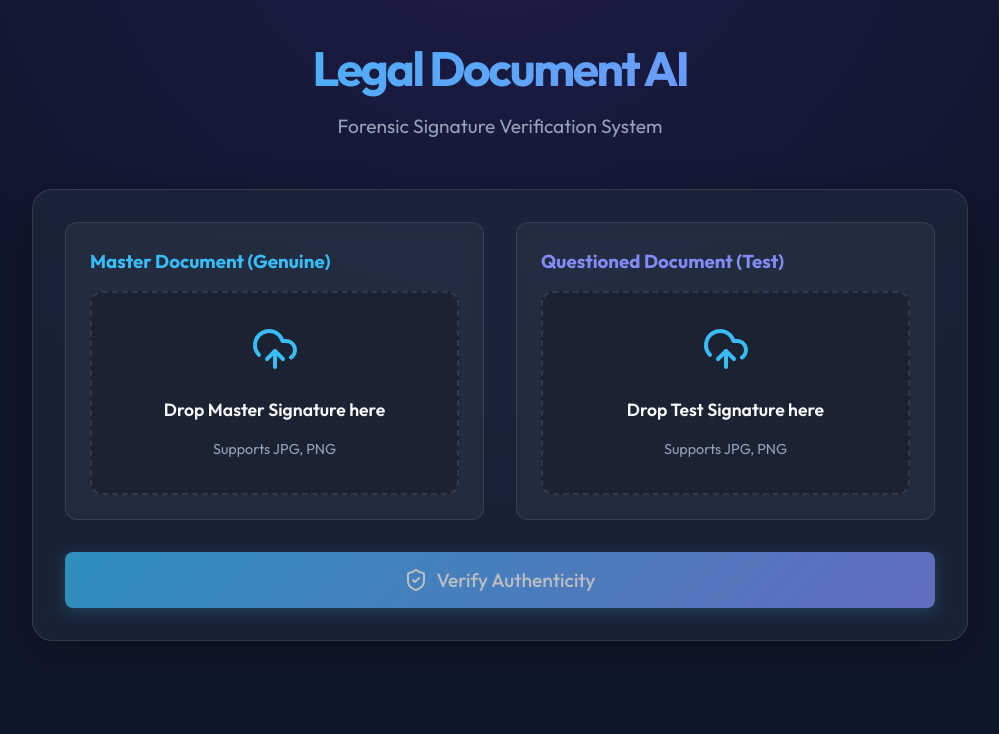
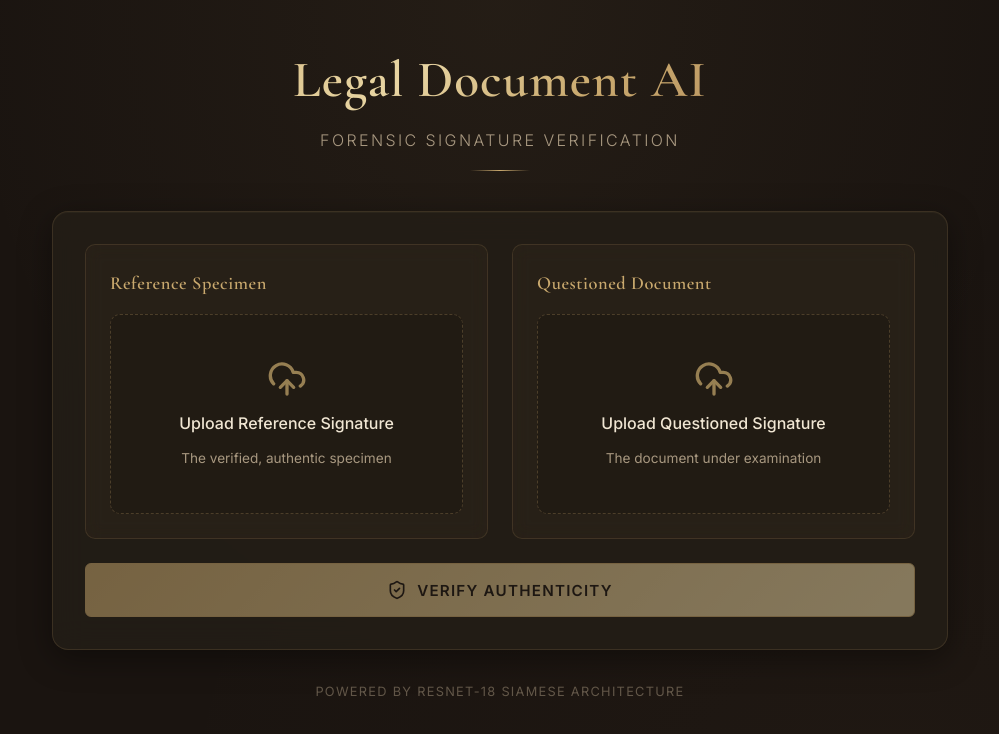
Before and after one commit to subki72/forensic-signature-ai, a React app in the folder frontend/: page / in a window 1280 px wide. Shown: the top 734 px of the page, without its empty margins (140-1139 px from the left). Built offline with nearby package versions, Linux system fonts and the light colour scheme; the HTML template or start-up script is replaced by a standard one.

Commit message:
redesign: old money dark theme + all English UI and API output

```diff
--- a/frontend/src/App.jsx
+++ b/frontend/src/App.jsx
@@ -25,7 +25,7 @@ function App() {
 
   const handleVerify = async () => {
     if (!masterFile || !testFile) {
-      setError("Please upload both signature documents.");
+      setError("Please upload both signature documents before proceeding.");
       return;
     }
 
@@ -49,31 +49,30 @@ function App() {
       }
 
       const data = await response.json();
-      setResult(data.verifikasi);
+      setResult(data.verification);
     } catch (err) {
       console.error(err);
-      setError("Connection failed. Ensure the FastAPI backend is running.");
+      setError("Connection failed. Please ensure the backend server is running.");
     } finally {
       setIsLoading(false);
     }
   };
 
-  const isSuccess = result?.status === "ASLI (TERVERIFIKASI)";
+  const isSuccess = result?.status === "AUTHENTIC (VERIFIED)";
 
   return (
     <div className="container">
       <header className="header">
         <h1 className="text-gradient">Legal Document AI</h1>
-        <p>Forensic Signature Verification System</p>
+        <p>Forensic Signature Verification</p>
+        <div className="divider" />
       </header>
 
       <main className="glass-panel" style={{ padding: '2rem' }}>
         <div className="grid-2">
-          {/* Master Signature Dropzone */}
+          {/* Master Signature */}
           <div className="glass-card" style={{ padding: '1.5rem' }}>
-            <h3 style={{ marginBottom: '1rem', color: 'var(--accent-primary)' }}>
-              Master Document (Genuine)
-            </h3>
+            <h3 className="card-label">Reference Specimen</h3>
             <div className={`dropzone ${masterFile ? 'active' : ''}`}>
               <input
                 type="file"
@@ -81,22 +80,20 @@ function App() {
                 onChange={(e) => handleFileChange(e, setMasterFile, setMasterPreview)}
               />
               {masterPreview ? (
-                <img src={masterPreview} alt="Master Preview" className="image-preview" />
+                <img src={masterPreview} alt="Reference Preview" className="image-preview" />
               ) : (
                 <>
                   <UploadCloud className="dropzone-icon" />
-                  <div className="dropzone-title">Drop Master Signature here</div>
-                  <div className="dropzone-desc">Supports JPG, PNG</div>
+                  <div className="dropzone-title">Upload Reference Signature</div>
+                  <div className="dropzone-desc">The verified, authentic specimen</div>
                 </>
               )}
             </div>
           </div>
 
-          {/* Questioned Signature Dropzone */}
+          {/* Questioned Signature */}
           <div className="glass-card" style={{ padding: '1.5rem' }}>
-            <h3 style={{ marginBottom: '1rem', color: 'var(--accent-secondary)' }}>
-              Questioned Document (Test)
-            </h3>
+            <h3 className="card-label">Questioned Document</h3>
             <div className={`dropzone ${testFile ? 'active' : ''}`}>
               <input
                 type="file"
@@ -104,12 +101,12 @@ function App() {
                 onChange={(e) => handleFileChange(e, setTestFile, setTestPreview)}
               />
               {testPreview ? (
-                <img src={testPreview} alt="Test Preview" className="image-preview" />
+                <img src={testPreview} alt="Questioned Preview" className="image-preview" />
               ) : (
                 <>
                   <UploadCloud className="dropzone-icon" />
-                  <div className="dropzone-title">Drop Test Signature here</div>
-                  <div className="dropzone-desc">Supports JPG, PNG</div>
+                  <div className="dropzone-title">Upload Questioned Signature</div>
+                  <div className="dropzone-desc">The document under examination</div>
                 </>
               )}
             </div>
@@ -117,8 +114,8 @@ function App() {
         </div>
 
         {error && (
-          <div style={{ color: 'var(--accent-error)', display: 'flex', alignItems: 'center', gap: '8px', marginBottom: '1rem', padding: '1rem', background: 'rgba(239,68,68,0.1)', borderRadius: 'var(--radius-sm)' }}>
-            <AlertCircle size={20} />
+          <div className="error-box">
+            <AlertCircle size={18} />
             {error}
           </div>
         )}
@@ -127,53 +124,57 @@ function App() {
           className="btn-primary"
           onClick={handleVerify}
           disabled={isLoading || !masterFile || !testFile}
-          style={{ width: '100%', padding: '1rem', fontSize: '1.2rem' }}
+          style={{ width: '100%', padding: '1rem', fontSize: '0.95rem' }}
         >
           {isLoading ? (
             <div className="spinner" />
           ) : (
             <>
-              <ShieldCheck size={24} />
+              <ShieldCheck size={20} />
               Verify Authenticity
             </>
           )}
         </button>
 
-        {/* Results Section */}
+        {/* Results */}
         {result && (
           <div className="result-card glass-card">
             <div className={`status-badge ${isSuccess ? 'status-success' : 'status-fail'}`}>
               <div style={{ display: 'flex', alignItems: 'center', gap: '8px' }}>
-                {isSuccess ? <CheckCircle2 size={24} /> : <XCircle size={24} />}
-                {isSuccess ? 'VERIFIED [ASLI]' : 'REJECTED [FORGED/BEDA]'}
+                {isSuccess ? <CheckCircle2 size={20} /> : <XCircle size={20} />}
+                {isSuccess ? 'Authentic' : 'Forgery Detected'}
               </div>
             </div>
 
             <div className="score-container">
               <div className="score-value text-gradient">
-                {(result.skor_kemiripan * 100).toFixed(2)}%
+                {(result.similarity_score * 100).toFixed(2)}%
               </div>
               <div className="score-label">
-                Similarity Score (System Threshold: {result.threshold_sistem})
+                Similarity Score — Threshold: {result.system_threshold}
               </div>
 
               <div className="progress-bar">
                 <div
                   className="progress-fill"
                   style={{
-                    width: `${Math.min(100, Math.max(0, result.skor_kemiripan * 100))}%`,
-                    background: isSuccess ? 'var(--accent-success)' : 'var(--accent-error)'
+                    width: `${Math.min(100, Math.max(0, result.similarity_score * 100))}%`,
+                    background: isSuccess
+                      ? 'linear-gradient(90deg, #7a9e7e, #a3c4a7)'
+                      : 'linear-gradient(90deg, #b85c5c, #d48a8a)'
                   }}
                 />
               </div>
             </div>
 
             <div className="analysis-text">
-              <strong>AI Analysis:</strong> {result.hasil_analisa}
+              <strong>Analysis:</strong> {result.analysis}
             </div>
           </div>
         )}
       </main>
+
+      <div className="footer">Powered by ResNet-18 Siamese Architecture</div>
     </div>
   );
 }
--- a/frontend/src/index.css
+++ b/frontend/src/index.css
@@ -1,30 +1,30 @@
-@import url('https://fonts.googleapis.com/css2?family=Outfit:wght@300;400;500;600;700&display=swap');
+@import url('https://fonts.googleapis.com/css2?family=Cormorant+Garamond:wght@400;500;600;700&family=Inter:wght@300;400;500;600&display=swap');
 
 :root {
-  /* Core Colors */
-  --bg-primary: #0f172a;
-  --bg-secondary: #1e293b;
-  --bg-tertiary: #334155;
-  --accent-primary: #38bdf8;
-  --accent-secondary: #818cf8;
-  --accent-success: #10b981;
-  --accent-error: #ef4444;
-  --text-primary: #f8fafc;
-  --text-secondary: #94a3b8;
-  --border-color: rgba(255, 255, 255, 0.1);
-  --glass-bg: rgba(30, 41, 59, 0.7);
+  /* Old Money Color Palette */
+  --bg-primary: #1a1410;
+  --bg-secondary: #241e17;
+  --bg-tertiary: #2e261e;
+  --accent-primary: #c9a96e;
+  --accent-secondary: #a67c52;
+  --accent-success: #7a9e7e;
+  --accent-error: #b85c5c;
+  --text-primary: #f0e6d3;
+  --text-secondary: #a89880;
+  --border-color: rgba(201, 169, 110, 0.15);
+  --glass-bg: rgba(36, 30, 23, 0.85);
 
   /* Layout */
-  --radius-sm: 8px;
-  --radius-md: 12px;
-  --radius-lg: 20px;
-  --radius-xl: 32px;
+  --radius-sm: 6px;
+  --radius-md: 10px;
+  --radius-lg: 16px;
+  --radius-xl: 24px;
 
-  font-family: 'Outfit', system-ui, -apple-system, BlinkMacSystemFont, "Segoe UI", Roboto, "Helvetica Neue", Arial, sans-serif;
+  font-family: 'Inter', system-ui, -apple-system, BlinkMacSystemFont, "Segoe UI", Roboto, "Helvetica Neue", Arial, sans-serif;
   color-scheme: dark;
   background-color: var(--bg-primary);
   color: var(--text-primary);
-  line-height: 1.5;
+  line-height: 1.6;
 }
 
 * {
@@ -38,46 +38,53 @@ body {
   min-height: 100vh;
   display: flex;
   flex-direction: column;
-  background: radial-gradient(circle at 50% -20%, #1e1b4b 0%, var(--bg-primary) 60%);
+  background:
+    radial-gradient(ellipse at 50% 0%, rgba(201, 169, 110, 0.06) 0%, transparent 60%),
+    radial-gradient(ellipse at 80% 100%, rgba(166, 124, 82, 0.04) 0%, transparent 50%),
+    var(--bg-primary);
   background-attachment: fixed;
   -webkit-font-smoothing: antialiased;
   -moz-osx-font-smoothing: grayscale;
 }
 
-/* Glassmorphism Utilities */
+/* Serif Headings */
+.serif {
+  font-family: 'Cormorant Garamond', 'Georgia', serif;
+}
+
+/* Glass Panels */
 .glass-panel {
   background: var(--glass-bg);
   backdrop-filter: blur(16px);
   -webkit-backdrop-filter: blur(16px);
   border: 1px solid var(--border-color);
   border-radius: var(--radius-lg);
-  box-shadow: 0 10px 40px rgba(0, 0, 0, 0.3);
+  box-shadow:
+    0 8px 32px rgba(0, 0, 0, 0.4),
+    inset 0 1px 0 rgba(201, 169, 110, 0.05);
 }
 
 .glass-card {
-  background: rgba(255, 255, 255, 0.03);
+  background: rgba(201, 169, 110, 0.03);
   backdrop-filter: blur(8px);
   -webkit-backdrop-filter: blur(8px);
   border: 1px solid var(--border-color);
   border-radius: var(--radius-md);
-  transition: all 0.3s cubic-bezier(0.4, 0, 0.2, 1);
+  transition: all 0.35s cubic-bezier(0.4, 0, 0.2, 1);
 }
 
 .glass-card:hover {
-  background: rgba(255, 255, 255, 0.06);
-  border-color: rgba(255, 255, 255, 0.2);
+  background: rgba(201, 169, 110, 0.06);
+  border-color: rgba(201, 169, 110, 0.25);
+  box-shadow: 0 4px 20px rgba(0, 0, 0, 0.3);
 }
 
-/* Gradients */
+/* Gold Text Gradient */
 .text-gradient {
-  background: linear-gradient(135deg, var(--accent-primary) 0%, var(--accent-secondary) 100%);
+  background: linear-gradient(135deg, #c9a96e 0%, #e8d5a3 40%, #c9a96e 60%, #a67c52 100%);
   -webkit-background-clip: text;
   -webkit-text-fill-color: transparent;
   background-clip: text;
-}
-
-.bg-gradient {
-  background: linear-gradient(135deg, var(--accent-primary) 0%, var(--accent-secondary) 100%);
 }
 
 /* Buttons */
@@ -85,26 +92,31 @@ button {
   cursor: pointer;
   font-family: inherit;
   font-weight: 500;
-  transition: all 0.2s ease;
+  transition: all 0.3s ease;
 }
 
 .btn-primary {
-  padding: 12px 24px;
+  padding: 14px 28px;
   border-radius: var(--radius-sm);
-  border: none;
-  color: white;
-  background: linear-gradient(135deg, var(--accent-primary) 0%, var(--accent-secondary) 100%);
-  box-shadow: 0 4px 14px rgba(56, 189, 248, 0.3);
+  border: 1px solid var(--accent-primary);
+  color: var(--bg-primary);
+  background: linear-gradient(135deg, var(--accent-primary) 0%, #e8d5a3 50%, var(--accent-primary) 100%);
+  background-size: 200% 100%;
+  box-shadow: 0 4px 16px rgba(201, 169, 110, 0.2);
   font-size: 1rem;
+  font-weight: 600;
+  letter-spacing: 0.08em;
+  text-transform: uppercase;
   display: inline-flex;
   align-items: center;
   justify-content: center;
-  gap: 8px;
+  gap: 10px;
 }
 
 .btn-primary:hover {
-  transform: translateY(-2px);
-  box-shadow: 0 6px 20px rgba(56, 189, 248, 0.4);
+  background-position: 100% 0;
+  transform: translateY(-1px);
+  box-shadow: 0 6px 24px rgba(201, 169, 110, 0.3);
 }
 
 .btn-primary:active {
@@ -112,14 +124,15 @@ button {
 }
 
 .btn-primary:disabled {
-  opacity: 0.7;
+  opacity: 0.5;
   cursor: not-allowed;
   transform: none;
+  box-shadow: none;
 }
 
-/* Dropzone Styles */
+/* Dropzone */
 .dropzone {
-  border: 2px dashed var(--border-color);
+  border: 1.5px dashed rgba(201, 169, 110, 0.25);
   border-radius: var(--radius-md);
   padding: 32px;
   display: flex;
@@ -127,16 +140,17 @@ button {
   align-items: center;
   justify-content: center;
   text-align: center;
-  gap: 16px;
-  transition: all 0.3s ease;
+  gap: 12px;
+  transition: all 0.35s ease;
   position: relative;
   overflow: hidden;
-  background: rgba(0, 0, 0, 0.2);
+  background: rgba(0, 0, 0, 0.15);
+  min-height: 200px;
 }
 
 .dropzone.active {
   border-color: var(--accent-primary);
-  background: rgba(56, 189, 248, 0.1);
+  background: rgba(201, 169, 110, 0.05);
 }
 
 .dropzone input[type="file"] {
@@ -150,20 +164,20 @@ button {
 }
 
 .dropzone-icon {
-  width: 48px;
-  height: 48px;
+  width: 40px;
+  height: 40px;
   color: var(--accent-primary);
-  margin-bottom: 8px;
+  opacity: 0.7;
 }
 
 .dropzone-title {
-  font-size: 1.1rem;
-  font-weight: 600;
+  font-size: 1rem;
+  font-weight: 500;
   color: var(--text-primary);
 }
 
 .dropzone-desc {
-  font-size: 0.9rem;
+  font-size: 0.85rem;
   color: var(--text-secondary);
 }
 
@@ -176,48 +190,72 @@ button {
   position: relative;
 }
 
-/* Layout Classes */
+/* Layout */
 .container {
-  max-width: 1000px;
+  max-width: 960px;
   margin: 0 auto;
-  padding: 2rem;
+  padding: 2.5rem 2rem;
   width: 100%;
 }
 
 .header {
   text-align: center;
-  margin-bottom: 3rem;
+  margin-bottom: 2.5rem;
 }
 
 .header h1 {
-  font-size: 3rem;
-  font-weight: 700;
-  margin-bottom: 0.5rem;
-  letter-spacing: -0.05em;
+  font-family: 'Cormorant Garamond', 'Georgia', serif;
+  font-size: 3.2rem;
+  font-weight: 600;
+  margin-bottom: 0.4rem;
+  letter-spacing: 0.02em;
 }
 
 .header p {
-  font-size: 1.2rem;
+  font-size: 1rem;
   color: var(--text-secondary);
+  letter-spacing: 0.15em;
+  text-transform: uppercase;
+  font-weight: 300;
+}
+
+.divider {
+  width: 60px;
+  height: 1px;
+  background: linear-gradient(90deg, transparent, var(--accent-primary), transparent);
+  margin: 1rem auto 0;
 }
 
 .grid-2 {
   display: grid;
   grid-template-columns: 1fr 1fr;
-  gap: 2rem;
-  margin-bottom: 2rem;
+  gap: 1.5rem;
+  margin-bottom: 1.5rem;
 }
 
 @media (max-width: 768px) {
   .grid-2 {
     grid-template-columns: 1fr;
   }
+  .header h1 {
+    font-size: 2.2rem;
+  }
 }
 
-/* Result Card Styles */
+/* Card Labels */
+.card-label {
+  font-family: 'Cormorant Garamond', 'Georgia', serif;
+  font-size: 1.15rem;
+  font-weight: 600;
+  margin-bottom: 1rem;
+  color: var(--accent-primary);
+  letter-spacing: 0.03em;
+}
+
+/* Result Card */
 .result-card {
   padding: 2rem;
-  margin-top: 2rem;
+  margin-top: 1.5rem;
   text-align: center;
   animation: slideUp 0.5s cubic-bezier(0.4, 0, 0.2, 1);
 }
@@ -225,7 +263,7 @@ button {
 @keyframes slideUp {
   from {
     opacity: 0;
-    transform: translateY(20px);
+    transform: translateY(16px);
   }
   to {
     opacity: 1;
@@ -235,23 +273,25 @@ button {
 
 .status-badge {
   display: inline-block;
-  padding: 8px 16px;
+  padding: 8px 20px;
   border-radius: 999px;
   font-weight: 600;
-  font-size: 1.2rem;
-  margin-bottom: 1rem;
+  font-size: 1rem;
+  letter-spacing: 0.1em;
+  text-transform: uppercase;
+  margin-bottom: 1.5rem;
 }
 
 .status-success {
-  background: rgba(16, 185, 129, 0.1);
+  background: rgba(122, 158, 126, 0.12);
   color: var(--accent-success);
-  border: 1px solid rgba(16, 185, 129, 0.2);
+  border: 1px solid rgba(122, 158, 126, 0.25);
 }
 
 .status-fail {
-  background: rgba(239, 68, 68, 0.1);
+  background: rgba(184, 92, 92, 0.12);
   color: var(--accent-error);
-  border: 1px solid rgba(239, 68, 68, 0.2);
+  border: 1px solid rgba(184, 92, 92, 0.25);
 }
 
 .score-container {
@@ -259,7 +299,8 @@ button {
 }
 
 .score-value {
-  font-size: 3.5rem;
+  font-family: 'Cormorant Garamond', 'Georgia', serif;
+  font-size: 4rem;
   font-weight: 700;
   line-height: 1;
   margin-bottom: 0.5rem;
@@ -267,45 +308,72 @@ button {
 
 .score-label {
   color: var(--text-secondary);
-  font-size: 1rem;
+  font-size: 0.9rem;
+  letter-spacing: 0.05em;
 }
 
 .progress-bar {
   width: 100%;
-  height: 12px;
-  background: rgba(255, 255, 255, 0.1);
+  height: 6px;
+  background: rgba(201, 169, 110, 0.1);
   border-radius: 999px;
   overflow: hidden;
-  margin-top: 1rem;
+  margin-top: 1.2rem;
 }
 
 .progress-fill {
   height: 100%;
   border-radius: 999px;
-  transition: width 1s cubic-bezier(0.4, 0, 0.2, 1);
+  transition: width 1.2s cubic-bezier(0.4, 0, 0.2, 1);
 }
 
 .analysis-text {
   background: rgba(0, 0, 0, 0.2);
-  padding: 1rem;
+  padding: 1.2rem 1.5rem;
   border-radius: var(--radius-sm);
   color: var(--text-secondary);
   font-size: 0.95rem;
   margin-top: 1.5rem;
-  border-left: 4px solid var(--accent-primary);
+  border-left: 3px solid var(--accent-primary);
   text-align: left;
+  line-height: 1.7;
+}
+
+/* Error */
+.error-box {
+  color: var(--accent-error);
+  display: flex;
+  align-items: center;
+  gap: 8px;
+  margin-bottom: 1rem;
+  padding: 1rem;
+  background: rgba(184, 92, 92, 0.08);
+  border: 1px solid rgba(184, 92, 92, 0.15);
+  border-radius: var(--radius-sm);
+  font-size: 0.95rem;
 }
 
 /* Spinner */
 .spinner {
-  width: 24px;
-  height: 24px;
-  border: 3px solid rgba(255, 255, 255, 0.3);
+  width: 20px;
+  height: 20px;
+  border: 2px solid rgba(26, 20, 16, 0.3);
   border-radius: 50%;
-  border-top-color: white;
-  animation: spin 1s ease-in-out infinite;
+  border-top-color: var(--bg-primary);
+  animation: spin 0.8s ease-in-out infinite;
 }
 
 @keyframes spin {
   to { transform: rotate(360deg); }
 }
+
+/* Footer */
+.footer {
+  text-align: center;
+  padding: 2rem 0 1rem;
+  color: var(--text-secondary);
+  font-size: 0.8rem;
+  letter-spacing: 0.1em;
+  text-transform: uppercase;
+  opacity: 0.5;
+}
```
Also changed, not shown: 1 other file (tests, documents, lock files or other folders).
